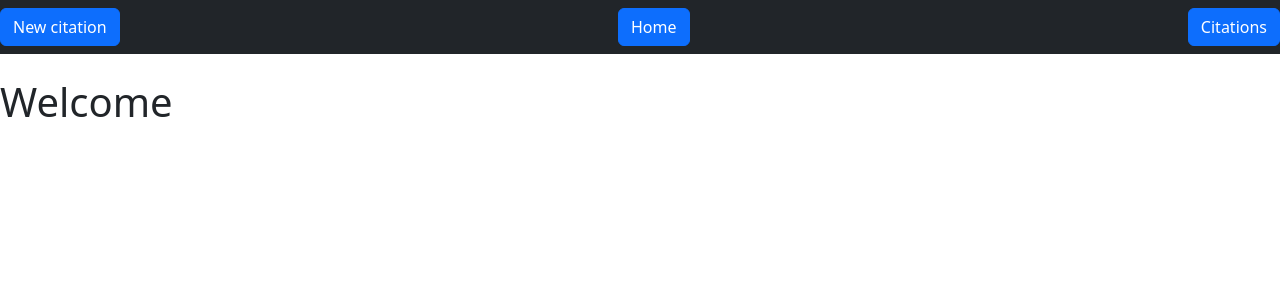
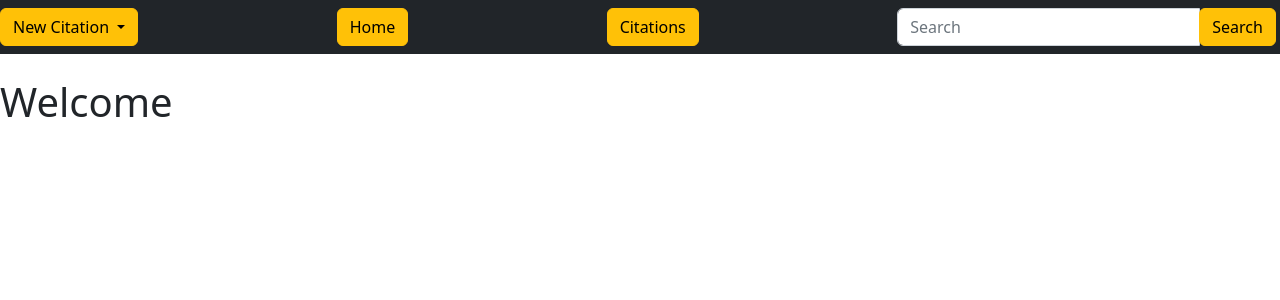
Before and after one commit to opturtio/Kumpulan-Kovat, a Flask app: page / in a window 1280 px wide. Shown: the top 300 px of the page. Run offline with Flask 3, Linux system fonts and the light colour scheme.

Commit message:
Created search bar and fixed navbars layout

```diff
--- a/bibtex_generator/repositories/citation_repository.py
+++ b/bibtex_generator/repositories/citation_repository.py
@@ -31,9 +31,7 @@
         citations = result.fetchall()
         return citations
 
-    def citation_search(self):
-        prequery = request.args["query"]
-        query = prequery.lower()
+    def citation_search(self, query):
         sql = "SELECT * FROM citations " \
               "WHERE lower(citation_name) LIKE :query or lower(type) LIKE :query"
         result = db.session.execute(sql, {"query": "%" + query + "%"})
--- a/bibtex_generator/routes.py
+++ b/bibtex_generator/routes.py
@@ -55,5 +55,7 @@
 
 @app.route("/search")
 def result():
-    citations = citation_service.citation_search()
+    prequery = request.args["query"]
+    query = prequery.lower()
+    citations = citation_service.citation_search(query)
     return render_template("citations.html", citations=citations)
--- a/bibtex_generator/services/citation_service.py
+++ b/bibtex_generator/services/citation_service.py
@@ -45,5 +45,5 @@
     def get_citations(self):
         return self._citation_repository.get_citations()
 
-    def citation_search(self):
-        return self._citation_repository.citation_search()
+    def citation_search(self, query):
+        return self._citation_repository.citation_search(query)
--- a/bibtex_generator/templates/citations.html
+++ b/bibtex_generator/templates/citations.html
@@ -2,13 +2,7 @@
 {% block title %}Citations{% endblock %}
 {% block content %}
 <h1> Current citation amount: {{ count }}</h1>
-<!-- Searchbar -->
-    <form action="/search" method="GET">
-        <p>Search: <input name="query" size="30" type="text"> <input type="submit" value="Search"> </p>
-        <p></p>
-    </form>
 <hr>
-
 {% for citation in citations %}
 Citation: <a href="/citations/{{citation.id}}">{{citation.citation_name}}</a>
 <ul>
--- a/bibtex_generator/templates/layout.html
+++ b/bibtex_generator/templates/layout.html
@@ -1,15 +1,36 @@
 <!DOCTYPE html>
 
 <link href="https://cdn.jsdelivr.net/npm/bootstrap@5.2.3/dist/css/bootstrap.min.css" rel="stylesheet" integrity="sha384-rbsA2VBKQhggwzxH7pPCaAqO46MgnOM80zW1RWuH61DGLwZJEdK2Kadq2F9CUG65" crossorigin="anonymous">
+<script src="https://cdn.jsdelivr.net/npm/@popperjs/core@2.9.2/dist/umd/popper.min.js" ></script>
+<script src="https://cdn.jsdelivr.net/npm/bootstrap@5.0.1/dist/js/bootstrap.min.js" integrity="sha384-Atwg2Pkwv9vp0ygtn1JAojH0nYbwNJLPhwyoVbhoPwBhjQPR5VtM2+xf0Uwh9KtT" crossorigin="anonymous"></script>
 <meta name="viewport" content="width=device-width, initial-scale=1" />
 
 <title>{% block title %}{% endblock %}</title>
 
-<nav class="navbar bg-dark" style="background-color: #1E62CA">
-    <a class="btn btn-primary" href="/new_citation">New citation</a>
-    <a class="btn btn-primary" href="/">Home</a>
-    <a class="btn btn-primary" href="/citations">Citations</a>
-
+<nav class="navbar bg-dark">
+    <div class="dropdown">
+        <button type="button" class="btn btn-warning dropdown-toggle " data-bs-toggle="dropdown" aria-expanded="false">
+            New Citation
+        </button>
+        <ul class="dropdown-menu dropdown-menu-dark">
+            <li><a class="dropdown-item" href="/new_citation">New Citation 1</a></li>
+            <li><a class="dropdown-item" href="/new_citation">New Citation 2</a></li>
+            <li><a class="dropdown-item" href="/new_citation">New Citation 3</a></li>
+            <li><a class="dropdown-item" href="/new_citation">New Citation 4</a></li>
+            <li><a class="dropdown-item" href="/new_citation">New Citation 5</a></li>
+        </ul>
+    </div>
+        <a class="btn btn-warning" href="/">Home</a>
+        <a class="btn btn-warning" href="/citations">Citations</a>
+    <!-- Searchbar -->
+    <form class="form-inline" action="/search" method="GET">
+        <div class="input-group">
+            <input class="form-control" name="query" size="25" type="text" placeholder="Search">
+            <div class="input-group-append">
+                <button type="submit" class="btn btn-warning">Search</button>&nbsp;
+            </div>
+        </div>
+    </form>
 </nav>
 
 {% block content %}{% endblock %}
```
